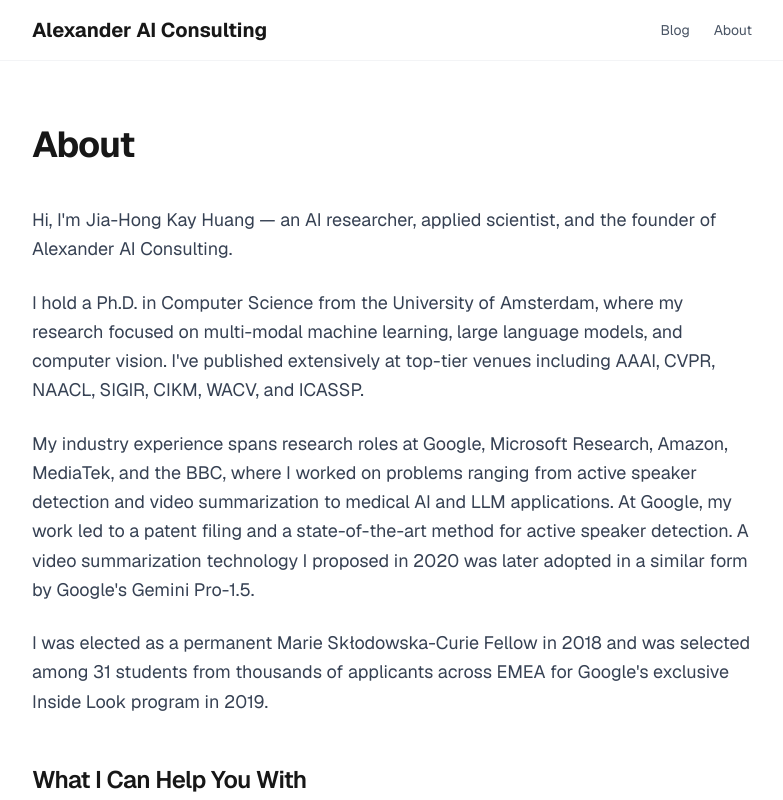
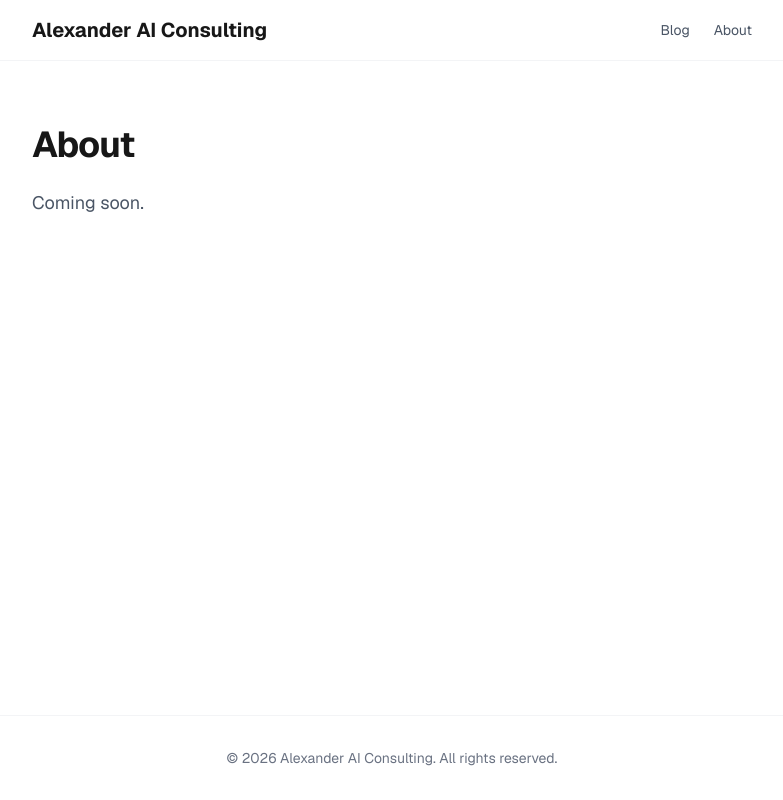
Before and after one commit to alexander-aiconsultant/ai-blog, a Next.js app: page /about in a window 1280 px wide. Shown: the top 800 px of the page, without its empty margins (248-1031 px from the left). Built offline with nearby package versions, Linux system fonts and the light colour scheme.

Commit message:
Hide about page content for now

```diff
--- a/src/app/about/page.tsx
+++ b/src/app/about/page.tsx
@@ -3,9 +3,10 @@
 export default function About() {
   return (
     <main className="max-w-3xl mx-auto px-6 py-16">
-      <h1 className="text-4xl font-bold tracking-tight">
-        About
-      </h1>
+      <h1 className="text-4xl font-bold tracking-tight">About</h1>
+      <p className="mt-6 text-lg text-gray-600">Coming soon.</p>
+
+      {/* TODO: Uncomment when ready to publish
 
       <section className="mt-10 space-y-6 text-gray-700 text-lg leading-relaxed">
         <p>
@@ -116,6 +117,8 @@
           </p>
         </div>
       </section>
+
+      */}
     </main>
   );
 }
```
